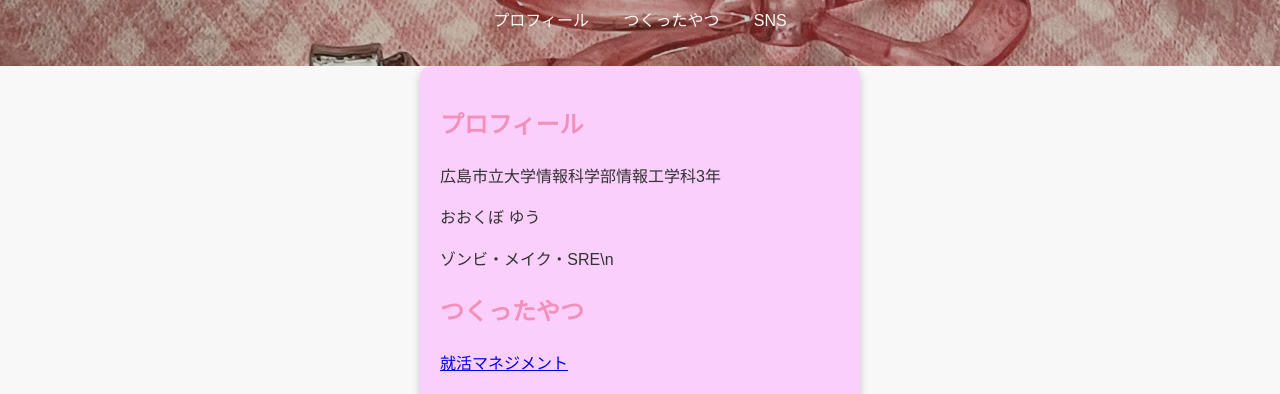
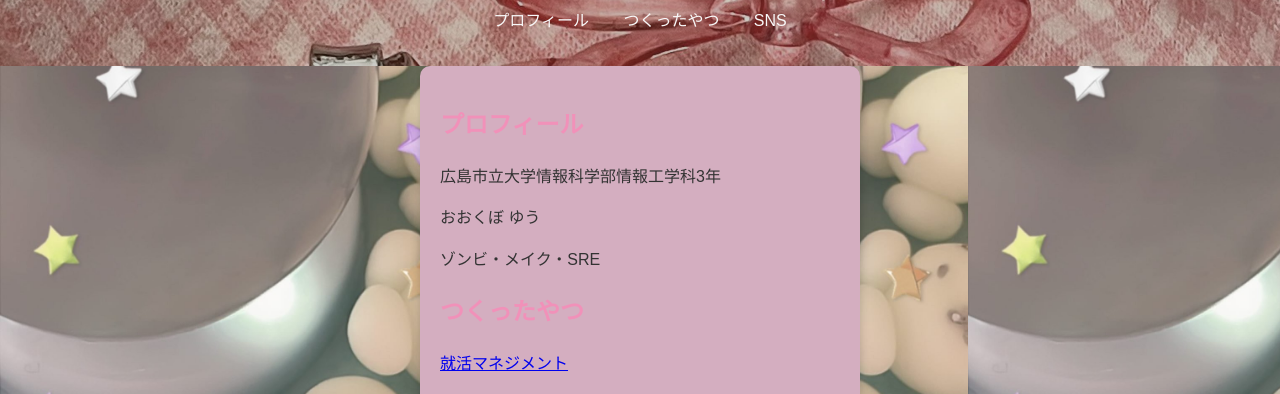
Before and after one commit to yuu0418/myhomepage, a website: page front/index.html in a window 1280 px wide. Shown: the part 102-496 px from the top of the page. Drawn offline with Linux system fonts and the light colour scheme.

Commit message:
add body picture

```diff
--- a/front/index.html
+++ b/front/index.html
@@ -23,7 +23,7 @@
             <h2>プロフィール</h2>
             <p>広島市立大学情報科学部情報工学科3年</p>
             <p>おおくぼ ゆう</p>
-            <p>ゾンビ・メイク・SRE\n</p>
+            <p>ゾンビ・メイク・SRE</p>
         </section>
 
         <section id="made">
--- a/front/styles.css
+++ b/front/styles.css
@@ -10,6 +10,8 @@ body {
     display: flex;
     flex-direction: column; /* 縦方向のレイアウト */
     align-items: center;
+    background-image: url('/picture/star_body.jpg'); /* 画像のパスを指定 */
+     background-size: contain;
 }
 
 /* ヘッダー */
@@ -64,7 +66,7 @@ main {
     align-items: center; /* 垂直方向の中央揃え */
     justify-content: center; /* 水平方向の中央揃え */
     padding: 20px; /* 上下左右の余白 */
-    background: rgb(250, 207, 252); /* 背景色を白に */
+    background: rgb(212, 174, 192); /* 背景色を白に */
     width: 50%; /* 横幅を80%に */
     max-width: 400px; /* 最大幅を400pxに */
     border-radius: 10px; /* 角を丸く */
```
Also changed, not shown: front/picture/star_body.jpg (added).
